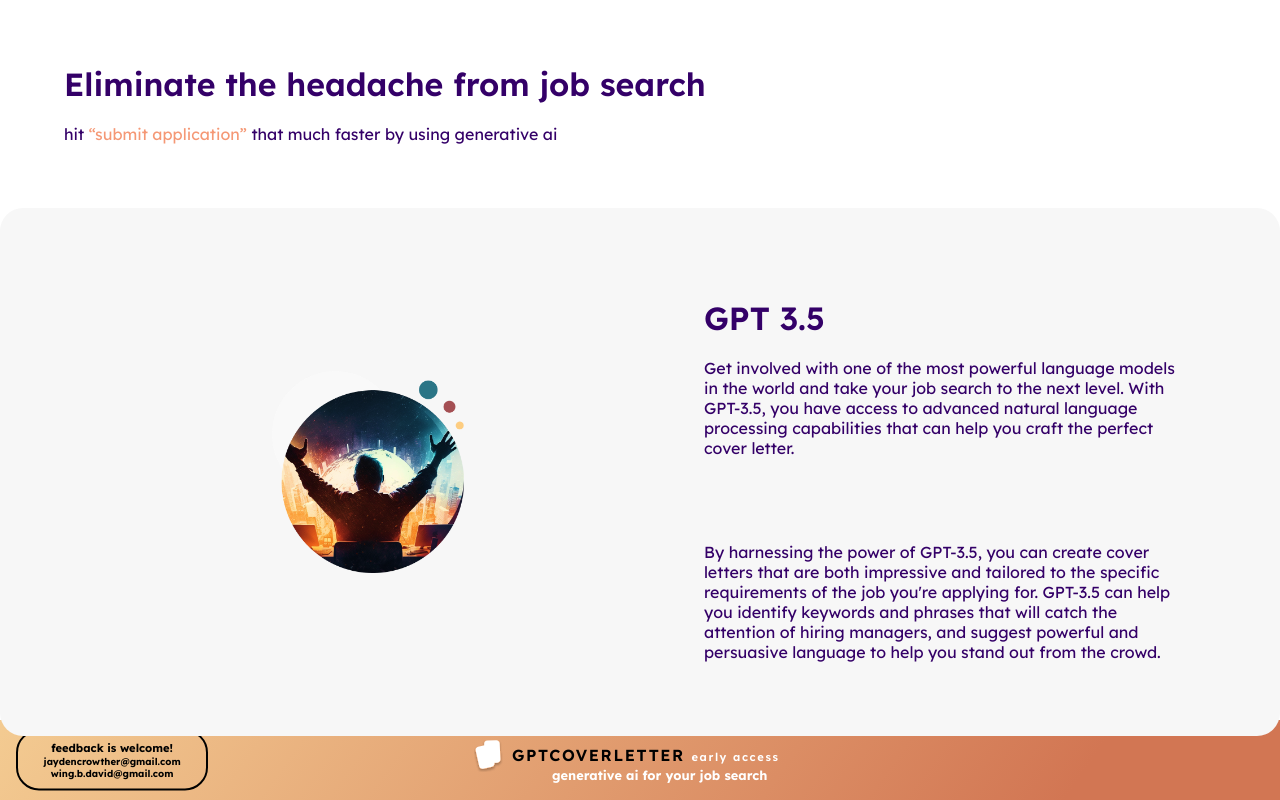
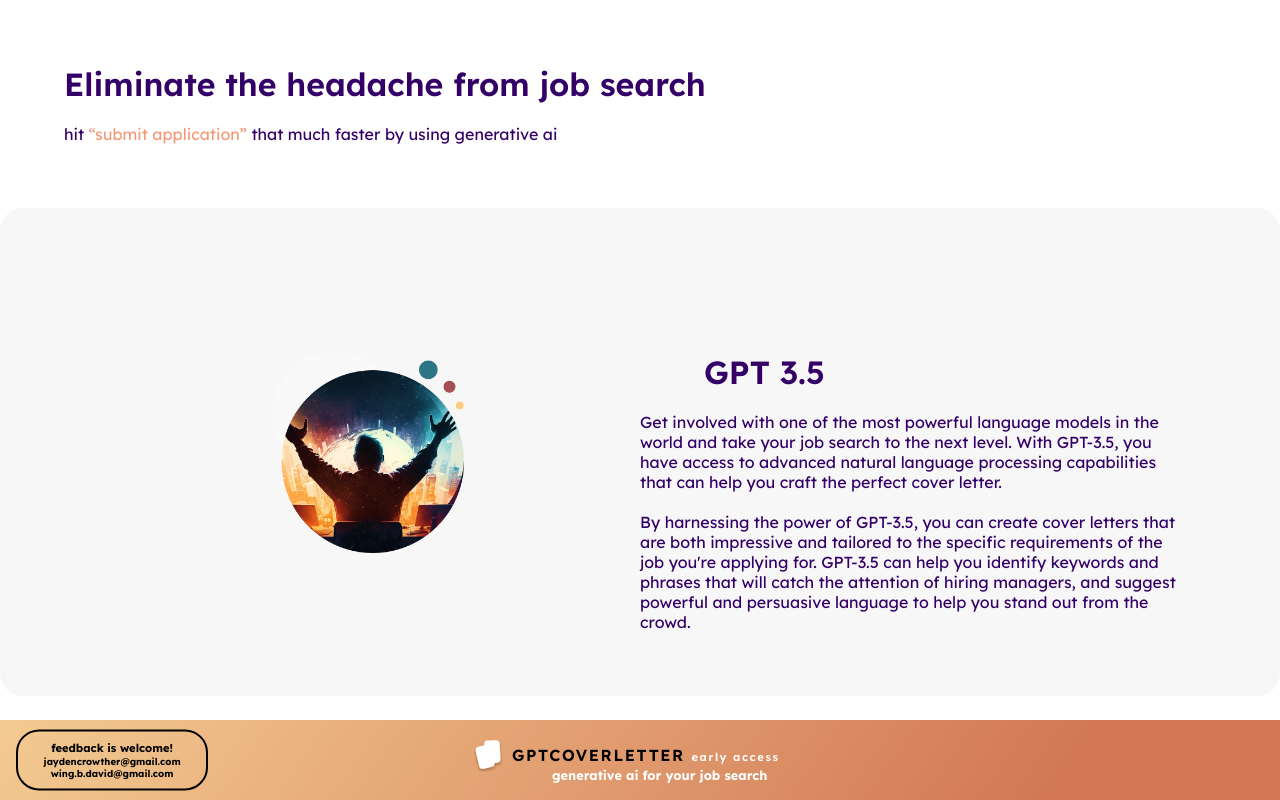
Before and after one commit to xEpiqq/coverletter-gen, a Next.js app: page / in a window 1280 px wide. Shown: the part 816-1616 px from the top of the page. Built offline with nearby package versions, Linux system fonts and the light colour scheme; no server answers; a web font is replaced by a local one.

Commit message:
fixed css

```diff
--- a/app/layout.tsx
+++ b/app/layout.tsx
@@ -8,11 +8,6 @@
   icons: {
     icon: "/logo_background.svg",
     shortcut: "/logo_background.svg",
-    apple: "/favicon.ico",
-    other: {
-      rel: "apple-touch-icon-precomposed",
-      url: "http://localhost:3000/favicon.ico",
-    },
   },
 
   // index the page
--- a/app/page.module.scss
+++ b/app/page.module.scss
@@ -352,6 +352,10 @@
 
     max-height: 50vh;
 
+    h5 {
+      margin: 0;
+    }
+
     display: flex;
     flex-direction: row;
     justify-content: space-between;
```
